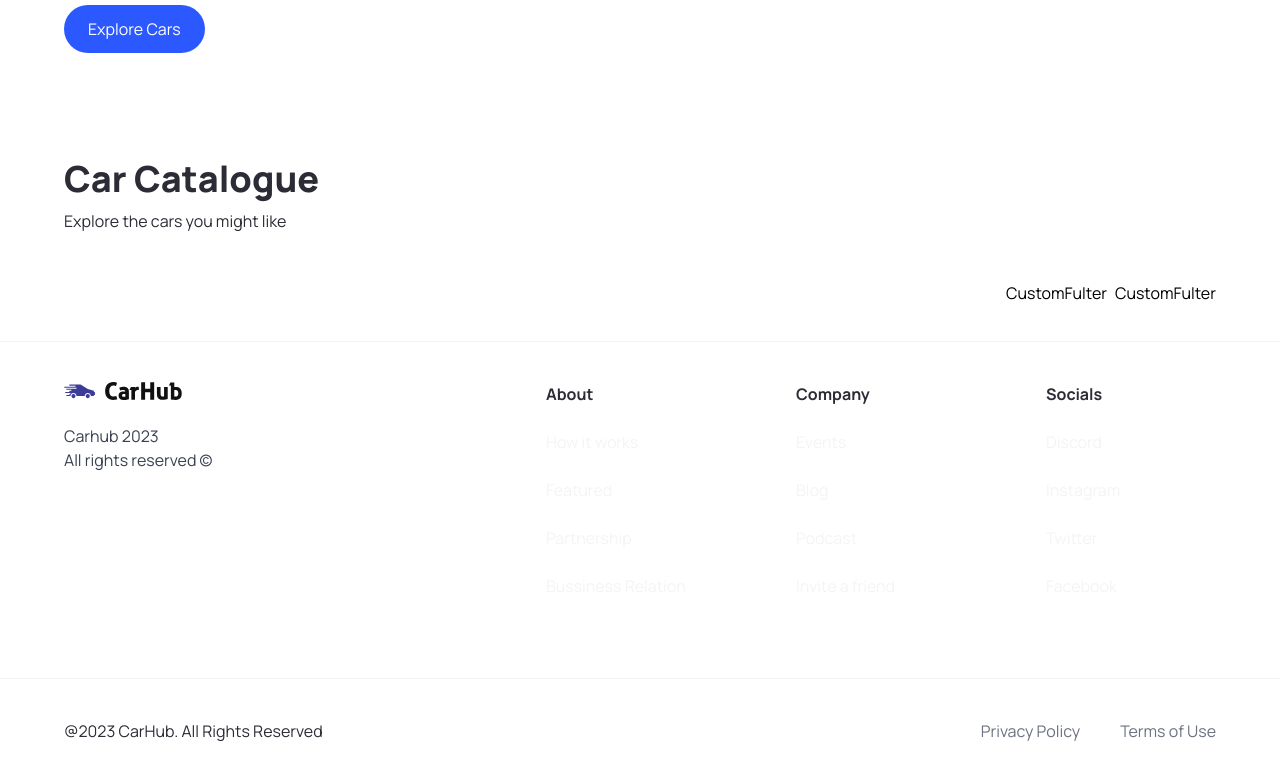
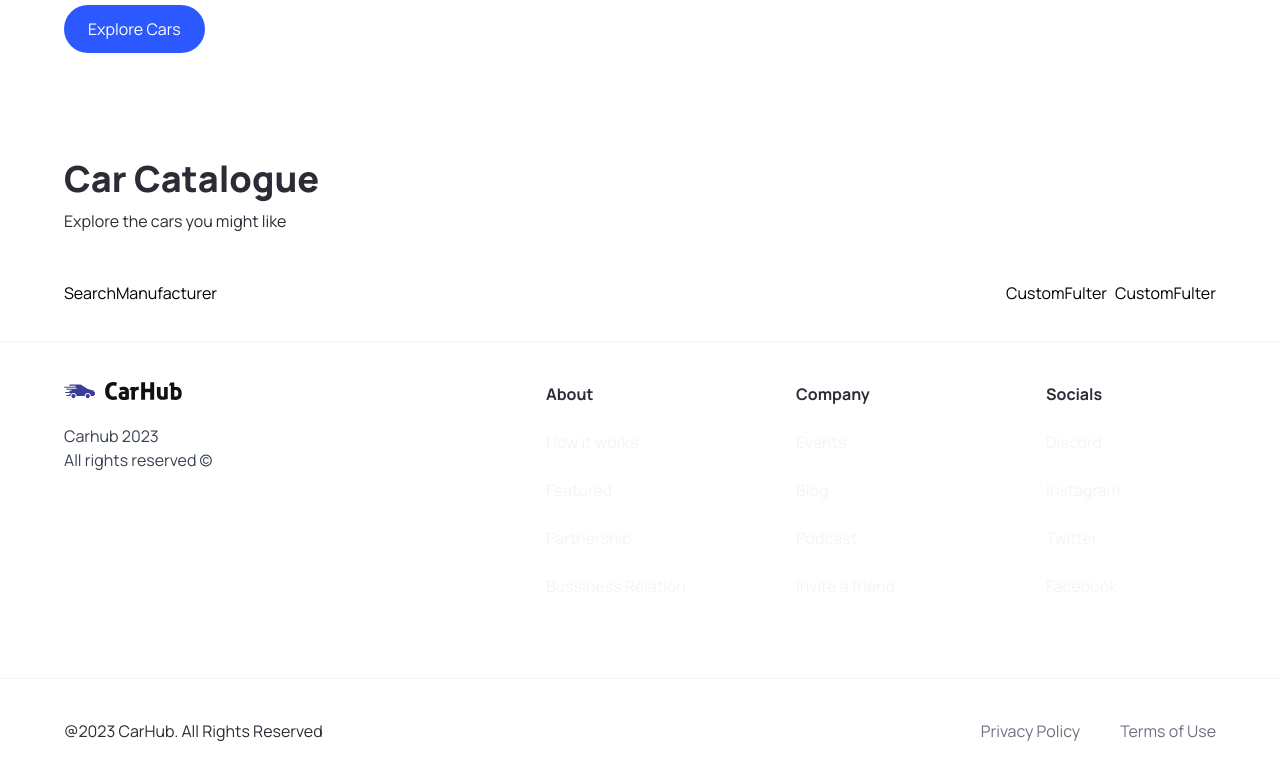
Before and after one commit to Abdullah1lb/car_showcase, a Next.js app: page / in a window 1280 px wide. Shown: the part 705-1484 px from the top of the page. Built offline with nearby package versions, Linux system fonts and the light colour scheme.

Commit message:
custom filters

```diff
--- a/components/SearchBar.tsx
+++ b/components/SearchBar.tsx
@@ -1,12 +1,20 @@
 "use client"
+
+import { useState } from "react"
+import { SearchManufacturer } from "."
+
 const SearchBar = () => {
+    const [manufacturer, setManufacturer] = useState('')
     const handleSearch=()=>{
 
     }
   return (
    <form action="" onSubmit={handleSearch} className="searchbar">
     <div className="searchbar__item">
-
+        <SearchManufacturer
+        manufacturer={manufacturer}
+        setManufacturer={setManufacturer}
+        />
     </div>
    </form>
   )
--- /dev/null
+++ b/components/SearchManufacturer.tsx
@@ -0,0 +1,10 @@
+import { ManufacturerProps } from '@/types'
+import React from 'react'
+
+const SearchManufacturer = ({manufacturer,setManufacturer}:ManufacturerProps) => {
+  return (
+    <div>SearchManufacturer</div>
+  )
+}
+
+export default SearchManufacturer
--- a/components/index.tsx
+++ b/components/index.tsx
@@ -3,4 +3,5 @@ import Navbar from "./Navbar";
 import Footer from "./Footer";
 import SearchBar from "./SearchBar";
 import CustomFulter from "./CustomFulter";
-export { Hero,Navbar,Footer, SearchBar,CustomFulter}
+import SearchManufacturer from "./SearchManufacturer";
+export { Hero,Navbar,Footer, SearchBar,CustomFulter,SearchManufacturer}
--- a/types/index.tsx
+++ b/types/index.tsx
@@ -7,3 +7,7 @@ export interface CustomButtonProps {
     MouseEventHandler<HTMLButtonElement>;
     btnType?: 'submit'| 'button'
 }
+export interface ManufacturerProps{
+    manufacturer:string;
+    setManufacturer:(manufacturer:string)=>void
+}
```
